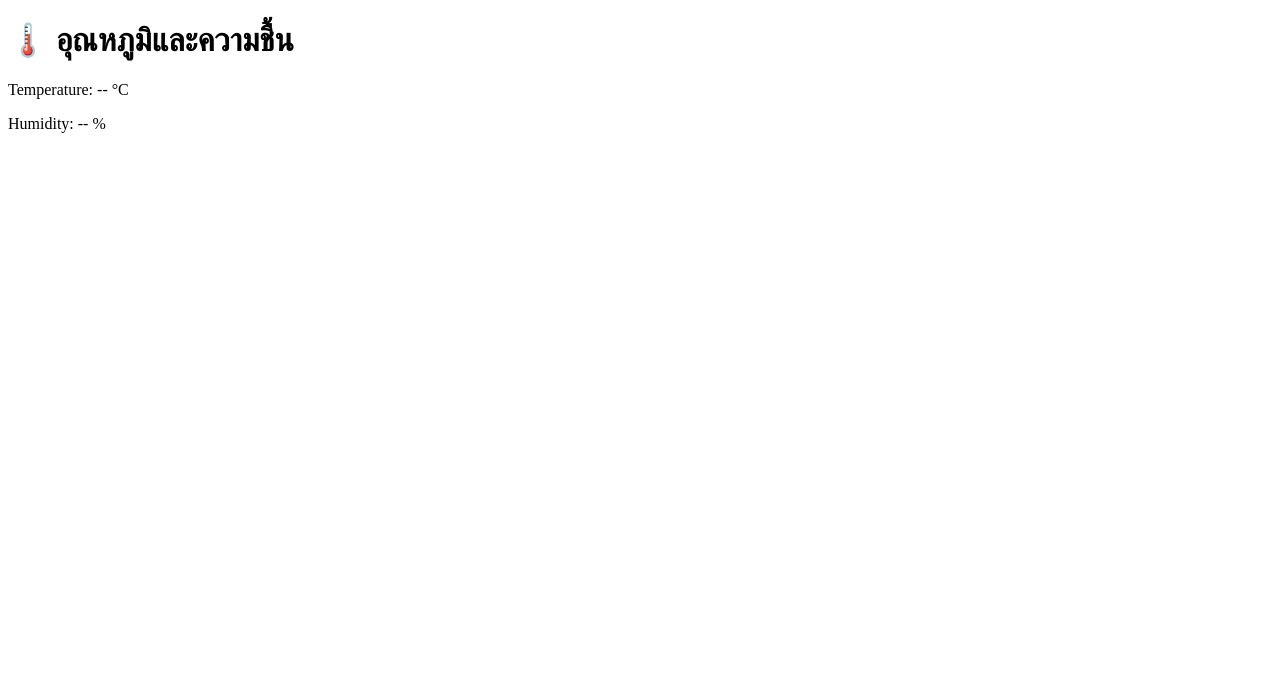
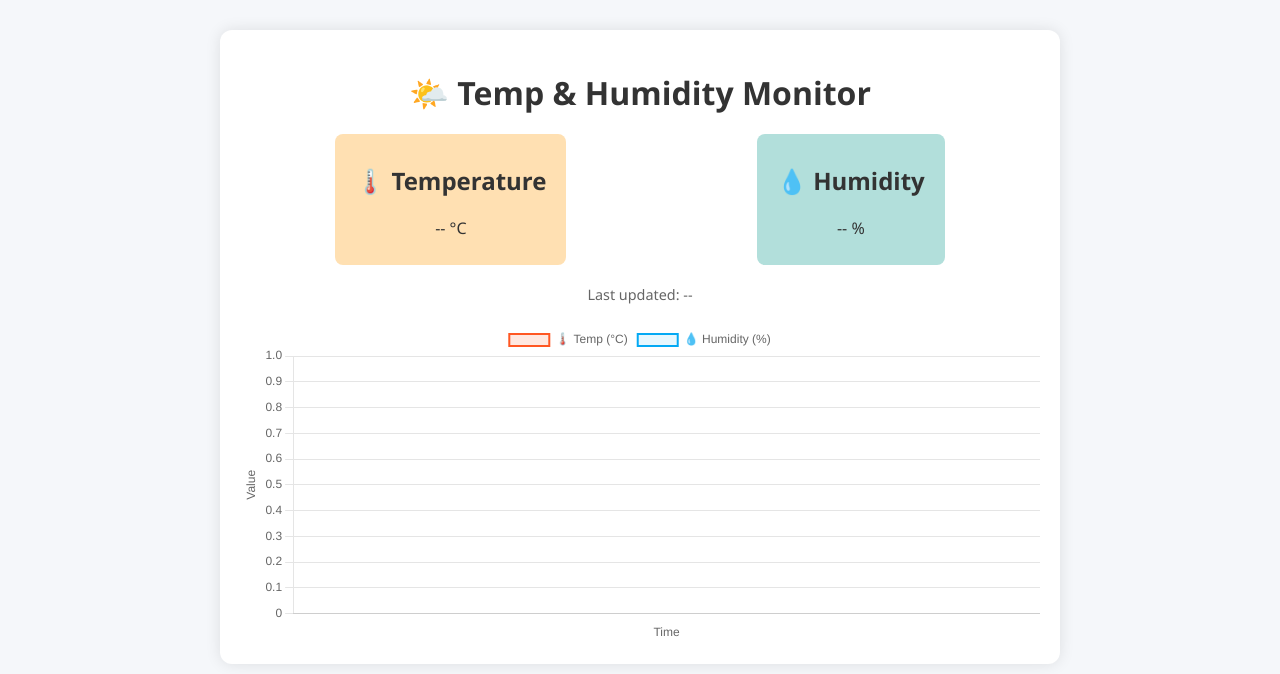
Before and after one commit to naphattanon4519/iotproject, a plain HTML site: page index.html in a window 1280 px wide. Drawn offline with nearby package versions, Linux system fonts and the light colour scheme; no server answers.

Commit message:
index.html

```diff
--- a/index.html
+++ b/index.html
@@ -1,33 +1,165 @@
+
 <!DOCTYPE html>
-<html>
+<html lang="en">
 <head>
-  <title>IoT Temp & Humidity</title>
+  <meta charset="UTF-8">
+  <title>IoT Temp & Humidity Monitor</title>
+  <meta name="viewport" content="width=device-width, initial-scale=1.0">
   <script src="https://www.gstatic.com/firebasejs/8.10.0/firebase-app.js"></script>
   <script src="https://www.gstatic.com/firebasejs/8.10.0/firebase-database.js"></script>
+  <script src="https://cdn.jsdelivr.net/npm/chart.js"></script>
+  <style>
+    body {
+      font-family: 'Segoe UI', sans-serif;
+      background: #f5f7fa;
+      color: #333;
+      margin: 0;
+      padding: 0;
+    }
+    .container {
+      max-width: 800px;
+      margin: 30px auto;
+      background: #fff;
+      padding: 20px;
+      border-radius: 12px;
+      box-shadow: 0px 0px 15px rgba(0,0,0,0.1);
+    }
+    h1 {
+      text-align: center;
+      margin-bottom: 20px;
+    }
+    .current-data {
+      display: flex;
+      justify-content: space-around;
+      margin-bottom: 20px;
+    }
+    .data-box {
+      text-align: center;
+      padding: 10px 20px;
+      border-radius: 8px;
+      background-color: #e0f7fa;
+    }
+    .data-box.temp {
+      background-color: #ffe0b2;
+    }
+    .data-box.hum {
+      background-color: #b2dfdb;
+    }
+    #timestamp {
+      text-align: center;
+      font-size: 0.9em;
+      color: #666;
+      margin-bottom: 20px;
+    }
+    canvas {
+      background: #fff;
+      border-radius: 10px;
+    }
+  </style>
 </head>
 <body>
-  <h1>🌡️ อุณหภูมิและความชื้น</h1>
-  <p>Temperature: <span id="temp">--</span> °C</p>
-  <p>Humidity: <span id="hum">--</span> %</p>
+  <div class="container">
+    <h1>🌤️ Temp & Humidity Monitor</h1>
+    <div class="current-data">
+      <div class="data-box temp">
+        <h2>🌡️ Temperature</h2>
+        <p id="temp">-- °C</p>
+      </div>
+      <div class="data-box hum">
+        <h2>💧 Humidity</h2>
+        <p id="hum">-- %</p>
+      </div>
+    </div>
+    <div id="timestamp">Last updated: --</div>
+    <canvas id="chart" height="120"></canvas>
+  </div>
 
   <script>
-    // config Firebase
+    // Firebase config (แก้ไขค่าด้านล่างให้ตรงกับโปรเจกต์คุณ)
     var firebaseConfig = {
       apiKey: "AIzaSyBVyiqdsl4HQ0CeC06AMtp06V-IgOKEQlE",
-  	authDomain: "iotproject-200a1.firebaseapp.com",
-  	databaseURL: "https://iotproject-200a1-default-rtdb.firebaseio.com",
-  	projectId: "iotproject-200a1",
-
+      authDomain: "iotproject-200a1-default-rtdb.firebaseio.com",
+      databaseURL: "https://iotproject-200a1-default-rtdb.firebaseio.com",
+      projectId: "iotproject-200a1T"
     };
     firebase.initializeApp(firebaseConfig);
     var db = firebase.database();
 
+    const tempEl = document.getElementById("temp");
+    const humEl = document.getElementById("hum");
+    const timeEl = document.getElementById("timestamp");
+
+    const ctx = document.getElementById('chart').getContext('2d');
+    const chart = new Chart(ctx, {
+      type: 'line',
+      data: {
+        labels: [],
+        datasets: [{
+          label: '🌡️ Temp (°C)',
+          data: [],
+          backgroundColor: 'rgba(255, 138, 101, 0.2)',
+          borderColor: 'rgba(255, 87, 34, 1)',
+          borderWidth: 2,
+          fill: true
+        },
+        {
+          label: '💧 Humidity (%)',
+          data: [],
+          backgroundColor: 'rgba(129, 212, 250, 0.2)',
+          borderColor: 'rgba(3, 169, 244, 1)',
+          borderWidth: 2,
+          fill: true
+        }]
+      },
+      options: {
+        responsive: true,
+        scales: {
+          x: {
+            title: { display: true, text: 'Time' }
+          },
+          y: {
+            beginAtZero: true,
+            title: { display: true, text: 'Value' }
+          }
+        }
+      }
+    });
+
+    function updateChart(temp, hum) {
+      const now = new Date();
+      const label = now.toLocaleTimeString();
+      if (chart.data.labels.length > 20) {
+        chart.data.labels.shift();
+        chart.data.datasets[0].data.shift();
+        chart.data.datasets[1].data.shift();
+      }
+      chart.data.labels.push(label);
+      chart.data.datasets[0].data.push(temp);
+      chart.data.datasets[1].data.push(hum);
+      chart.update();
+    }
+
+    function updateTime() {
+      const now = new Date();
+      timeEl.innerText = "Last updated: " + now.toLocaleString();
+    }
+
     db.ref("sensor/temperature").on("value", (snapshot) => {
-      document.getElementById("temp").innerText = snapshot.val();
+      const val = snapshot.val();
+      tempEl.innerText = val + " °C";
     });
 
     db.ref("sensor/humidity").on("value", (snapshot) => {
-      document.getElementById("hum").innerText = snapshot.val();
+      const val = snapshot.val();
+      humEl.innerText = val + " %";
+    });
+
+    db.ref("sensor").on("value", (snapshot) => {
+      const val = snapshot.val();
+      if (val && val.temperature !== undefined && val.humidity !== undefined) {
+        updateChart(val.temperature, val.humidity);
+        updateTime();
+      }
     });
   </script>
 </body>
```
